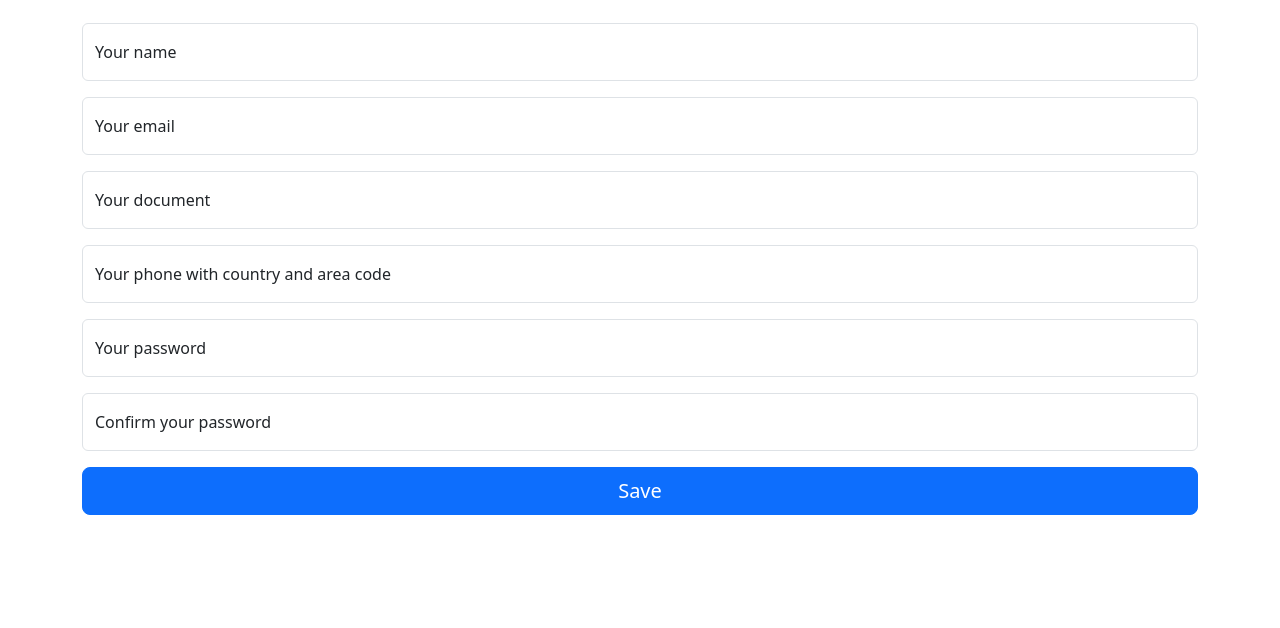
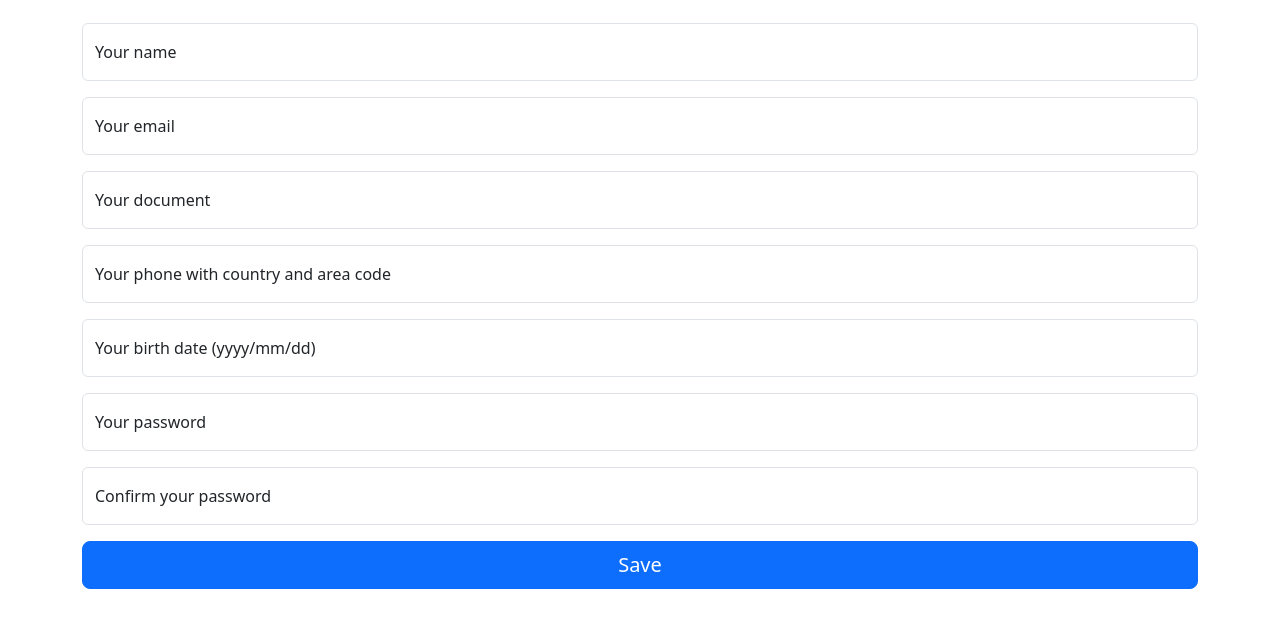
Before and after one commit to kaykegaldiano/mvc, a PHP site: template view/signup/form.html.twig in a window 1280 px wide. Shown: the part 17-645 px from the top of the page. Run offline with PHP 8.4, Linux system fonts and the light colour scheme; the template is opened without the code that fills it, so the values that code supplies are empty; some libraries are stand-ins or nearby versions.

Commit message:
adding birth date input

```diff
--- a/view/signup/form.html.twig
+++ b/view/signup/form.html.twig
@@ -3,7 +3,7 @@
 {% block head %}
     {{ parent() }}
     <script src="js/vanilla-masker.min.js"></script>
-    <script src="js/signup.js"></script>
+    <script defer src="js/signup.js"></script>
 {% endblock %}
 
 {% block main %}
@@ -13,29 +13,36 @@
 
         <div class="col-12">
             <div class="form-floating">
-                <input type="text" name="name" class="form-control" placeholder="Your name" autocomplete="off" value="{{ user.getName() ? user.getName()|raw : '' }}" required>
+                <input type="text" name="name" class="form-control" placeholder="Your name" autocomplete="off" required>
                 <label>Your name</label>
             </div>
         </div>
 
         <div class="col-12">
             <div class="form-floating">
-                <input type="email" name="email" class="form-control" placeholder="Your email" autocomplete="off" value="{{ user.getEmail() ? user.getEmail()|raw : '' }}" required>
+                <input type="email" name="email" class="form-control" placeholder="Your email" autocomplete="off" required>
                 <label>Your email</label>
             </div>
         </div>
 
         <div class="col-12">
             <div class="form-floating">
-                <input type="tel" name="document" class="form-control" placeholder="Your document" autocomplete="off" value="{{ user.getDocument() ? user.geDocument()|raw : '' }}" required>
+                <input type="tel" name="document" class="form-control" placeholder="Your document" autocomplete="off" maxlength="14" pattern="^(?:\d{3}\.){2}\d{3}-\d{2}$" required>
                 <label>Your document</label>
             </div>
         </div>
 
         <div class="col-12">
             <div class="form-floating">
-                <input type="tel" name="phone" class="form-control" placeholder="Your phone with country and area code" autocomplete="off" value="{{ user.getPhone() ? user.gePhone()|raw : '' }}" required>
+                <input type="tel" name="phone" class="form-control" placeholder="Your phone with country and area code" autocomplete="off" maxlength="17" pattern="^\+\d{2}\s\d{2}\s\d{5}-\d{4}$" required>
                 <label>Your phone with country and area code</label>
+            </div>
+        </div>
+
+        <div class="col-12">
+            <div class="form-floating">
+                <input type="tel" name="date" class="form-control" placeholder="Your birth date (yyyy/mm/dd)" autocomplete="off" maxlength="10" required>
+                <label>Your birth date (yyyy/mm/dd)</label>
             </div>
         </div>
 
```
